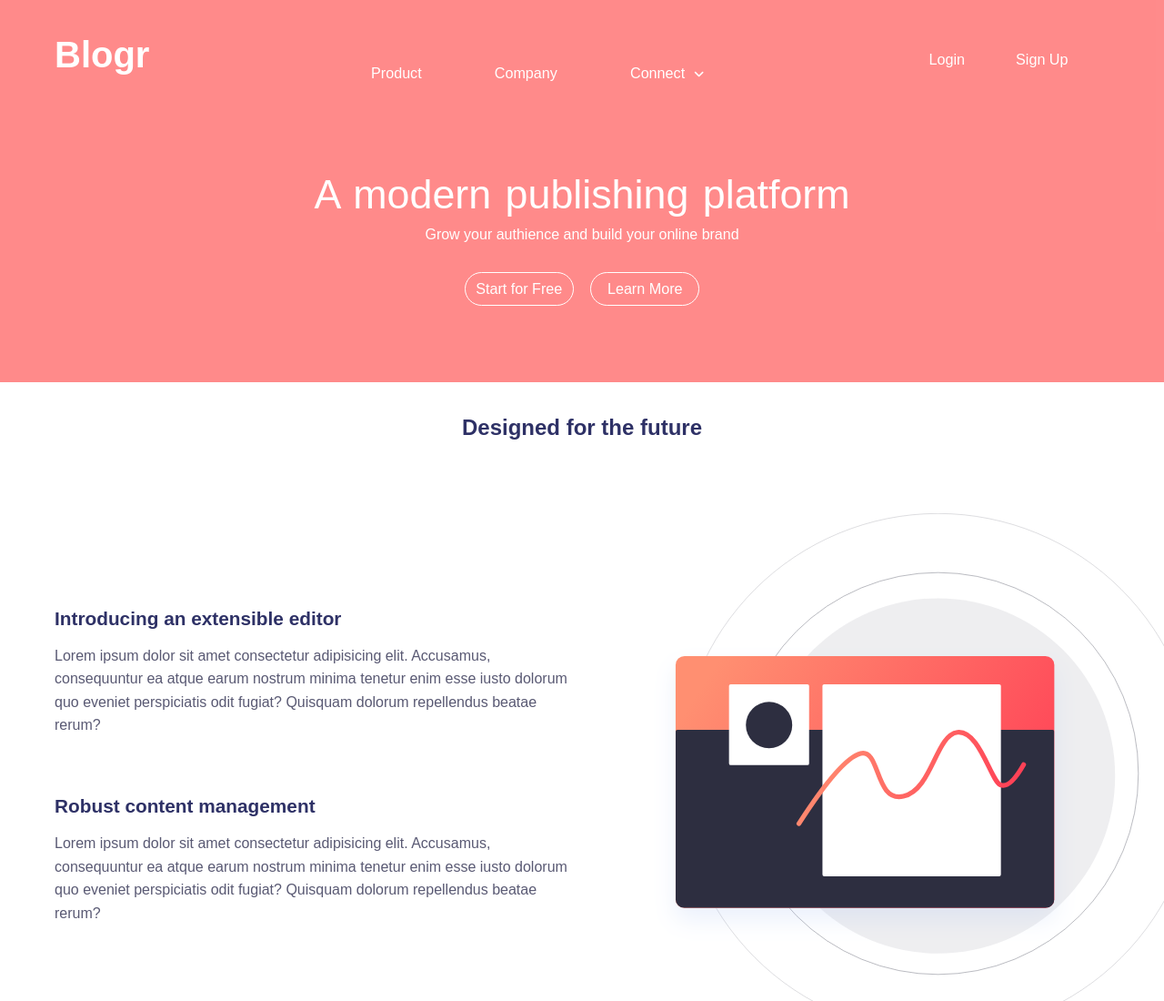
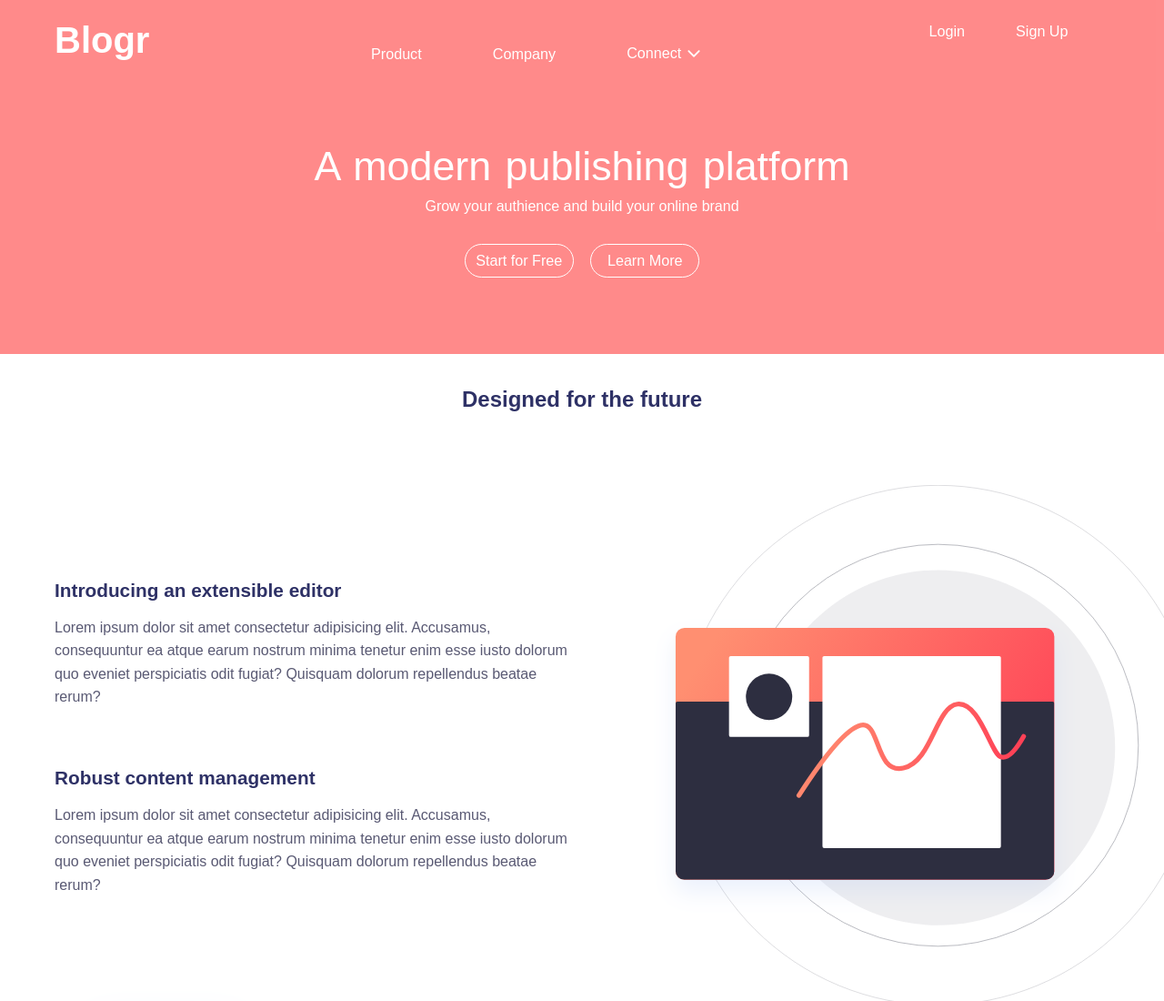
Before and after one commit to elyasabdullah/Blogr, a plain HTML site: page index.html in a window 1280 px wide. Shown: the top 1100 px of the page at 91% size. Drawn offline with Linux system fonts and the light colour scheme.

Commit message:
Add some modifications

```diff
--- a/index.html
+++ b/index.html
@@ -28,8 +28,16 @@
                         <button>Product</button>
                         <button>Company</button>
                         <button class="connectButton">
-                            Connect
-                            <i class="fa-solid fa-angle-down"></i>
+                            <div class="content">
+                                Connect
+                                <span>
+                                    <svg viewBox="0 0 512 512" class="UI0QgjXt"><path fill="currentColor" d="M294.1 256L167 129c-9.4-9.4-9.4-24.6 0-33.9s24.6-9.3 34 0L345 239c9.1
+                                        9.1 9.3 23.7.7 33.1L201.1
+                                        417c-4.7 4.7-10.9
+                                        7-17 7s-12.3-2.3-17-7c-9.4-9.4-9.4-24.6 0-33.9l127-127.1z">
+                                    </path></svg>
+                                </span>
+                            </div>
                             <ul class="connect">
                                 <li>Contact</li>
                                 <li>Newsletter</li>
--- a/style.css
+++ b/style.css
@@ -14,7 +14,6 @@ body {
    padding:0;
    list-style:none;
    box-sizing: border-box;
-   transition: .3s ease;
 }
 .btn {
    padding:5px;
@@ -45,14 +44,12 @@ body {
    align-items: center;
    margin-bottom:2rem;
    position:relative;
-   height: 80px;
 }
 .head .nav {
    display:flex;
    justify-content: space-between;
-   height: 40px;
    align-items:flex-end;
-   height: 100%;
+
 }
 .head .head-elements {
    display: flex;
@@ -78,9 +75,6 @@ body {
    position: relative;
    cursor:pointer;
 }
-.head nav .btns button.connectButton {
-   height:40px;
-}
 .head nav .btns button:hover {
    color:rgb(255 255 255 / 88%);
 }
@@ -92,6 +86,22 @@ body {
 }
 .head nav .btns button:last-child{
    position:relative;
+   display: flex;
+   align-items: center;
+   flex-direction: column;
+}
+.head nav .btns button.connectButton .content {
+   display:flex;
+}
+.head nav .btns button.connectButton span {
+   width: 20px;
+   height: 20px;
+   margin-left:4px;
+}
+.head nav .btns button.connectButton span svg {
+   transform: rotate(90deg);
+   width:20px;
+   height:20px;
 }
 .head .connect {
    position: absolute;
@@ -105,7 +115,7 @@ body {
    transform: translateY(30px);
    opacity:0;
 }
-.head nav .btns button:hover .connect {
+.head nav .btns button.connectButton:hover .connect {
    visibility: visible;
    transform: translateY(0);
    opacity:1;
@@ -184,7 +194,6 @@ body {
       border-radius: 10px;
       color: black;
       flex-direction: column;
-      height: fit-content;
       padding: 10px 1rem;
       align-items:center;
    }
@@ -210,12 +219,16 @@ body {
    .head nav .btns button:hover{
       color:rgba(0, 0, 0, 0.694);
    }
-   .head nav .btns button:last-child .connect {
-      position: relative;
-      top: 0;
-      left: 0;
-      background-color: #aca0a036;
-      margin-top:10px;
+   .head nav .btns button.connectButton .connect {
+      position: static;
+      visibility: visible;
+      transform: translateY(0);
+      opacity:1;
+      display:none;
+      text-align: center;
+   }
+   .head nav .btns button.connectButton:hover .connect {
+      display:block;
    }
    .head .signing {
       display: flex;
```
